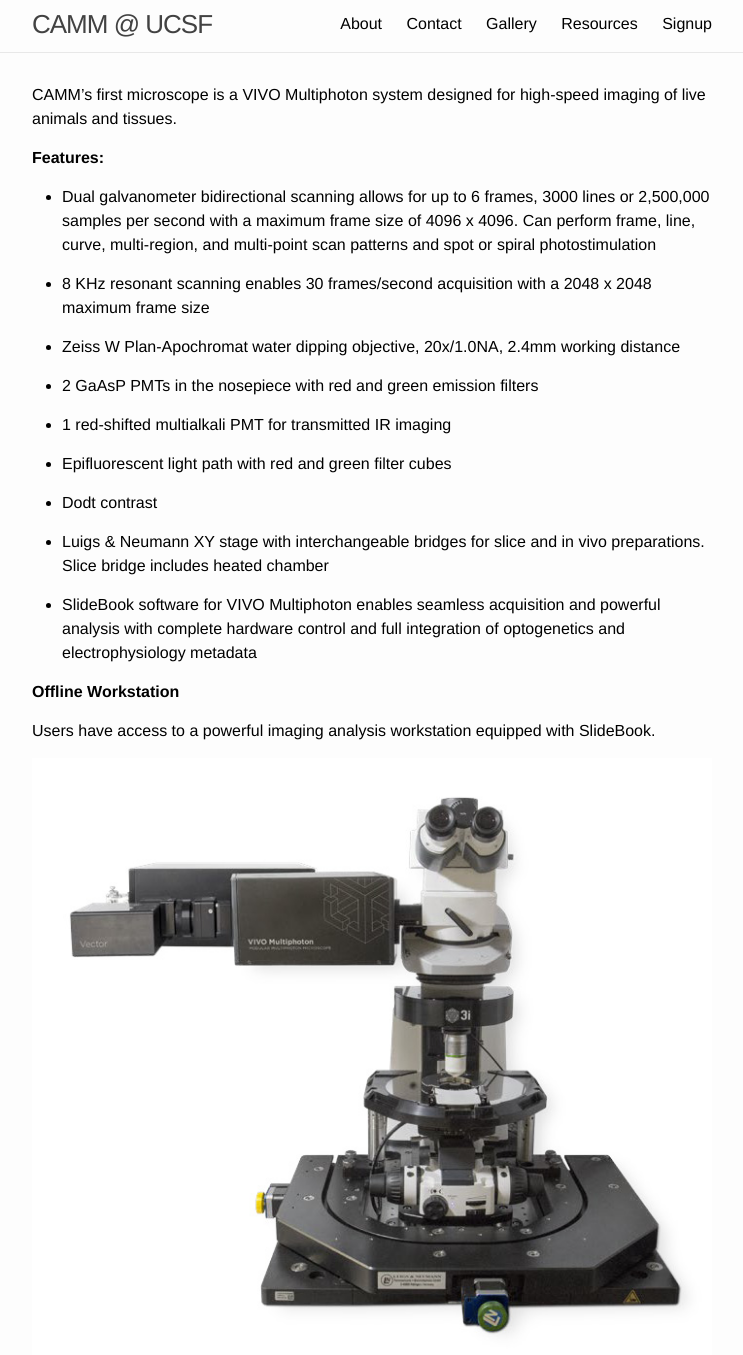
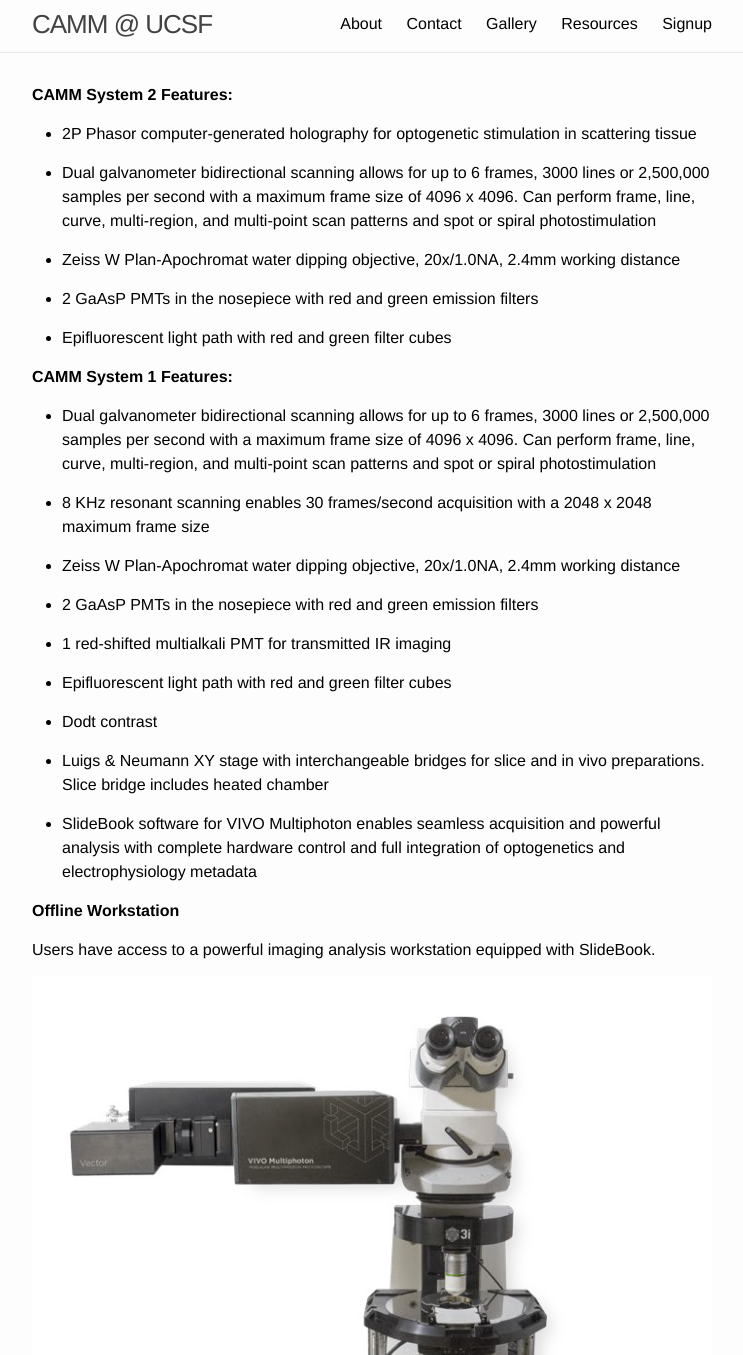
Before and after one commit to UCSF-Biochem/CAMM, a Jekyll site: the page built from resources.md, in a window 1280 px wide and 1400 px high, cut to the strip 45-1400 px from the top of the window. Shown: the whole strip, without its empty margins (268-1011 px from the left). Built offline with Jekyll 4.4.1, drawn with Linux system fonts in a browser that asks for light colours; some of the changed text lies outside the part shown.

Commit message:
new microscope
updated webpage to include new scope and link to UCSF cores search

```diff
--- a/index.html
+++ b/index.html
@@ -27,7 +27,7 @@
 	 		<div>
 			<h2>Center for Advanced Multiphoton Microscopy</h2>
 		</div>
-			<p>The Center for Advanced Multiphoton Microscopy (CAMM) was established in 2016 to give the UCSF community access to cutting-edge multiphoton instruments for high-speed live imaging. CAMM is a partnership between <a href="http://www.ucsf.edu/">UCSF</a> and  <a href="https://www.intelligent-imaging.com/">3i (Intelligent Imaging Innovations)</a>, which specializes in advanced multi-dimensional microscopy platforms for live imaging. The center’s first microscope is a VIVO Multiphoton system with the option of either dual galvanometer or resonant scanning.</p>
+			<p>The Center for Advanced Multiphoton Microscopy (CAMM) was established in 2016 to give the UCSF community access to cutting-edge multiphoton instruments for high-speed live imaging. CAMM is a partnership between <a href="http://www.ucsf.edu/">UCSF</a> and  <a href="https://www.intelligent-imaging.com/">3i (Intelligent Imaging Innovations)</a>, which specializes in advanced multi-dimensional microscopy platforms for live imaging.</p>
 			<h3>CAMM is made possible by funding from the Weston Havens Foundation</h3>
 
 </div>
--- a/resources.md
+++ b/resources.md
@@ -4,9 +4,19 @@
 permalink: /resources/
 ---
 
-CAMM’s first microscope is a VIVO Multiphoton system designed for high-speed imaging of live animals and tissues.
+**CAMM System 2 Features:**
 
-**Features:**
+* 2P Phasor computer-generated holography for optogenetic stimulation in scattering tissue
+
+* Dual galvanometer bidirectional scanning allows for up to 6 frames, 3000 lines or 2,500,000 samples per second with a maximum frame size of 4096 x 4096. Can perform frame, line, curve, multi-region, and multi-point scan patterns and spot or spiral photostimulation
+
+* Zeiss W Plan-Apochromat water dipping objective, 20x/1.0NA, 2.4mm working distance
+
+* 2 GaAsP PMTs in the nosepiece with red and green emission filters
+
+* Epifluorescent light path with red and green filter cubes
+
+**CAMM System 1 Features:**
 
  * Dual galvanometer bidirectional scanning allows for up to 6 frames, 3000 lines or 2,500,000 samples per second with a maximum frame size of 4096 x 4096. Can perform frame, line, curve, multi-region, and multi-point scan patterns and spot or spiral photostimulation
 
@@ -34,4 +44,4 @@
 
 ![VIVO 2P system](../img/system_front.jpg)
 
- System with slice stage
+ System 1 with slice stage
```
Also changed, not shown: about.md (+4 -2 lines), contact.md (+3 -1 lines).
